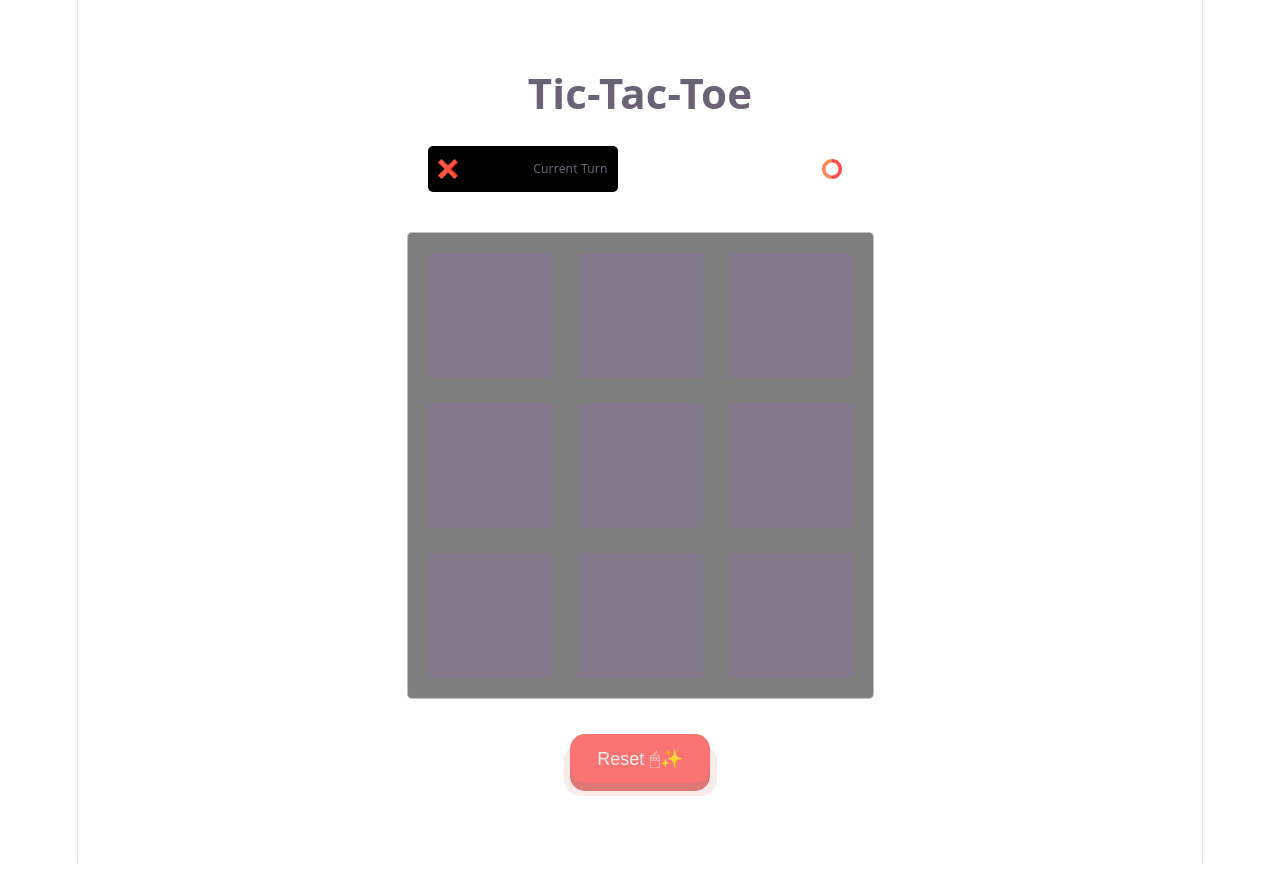
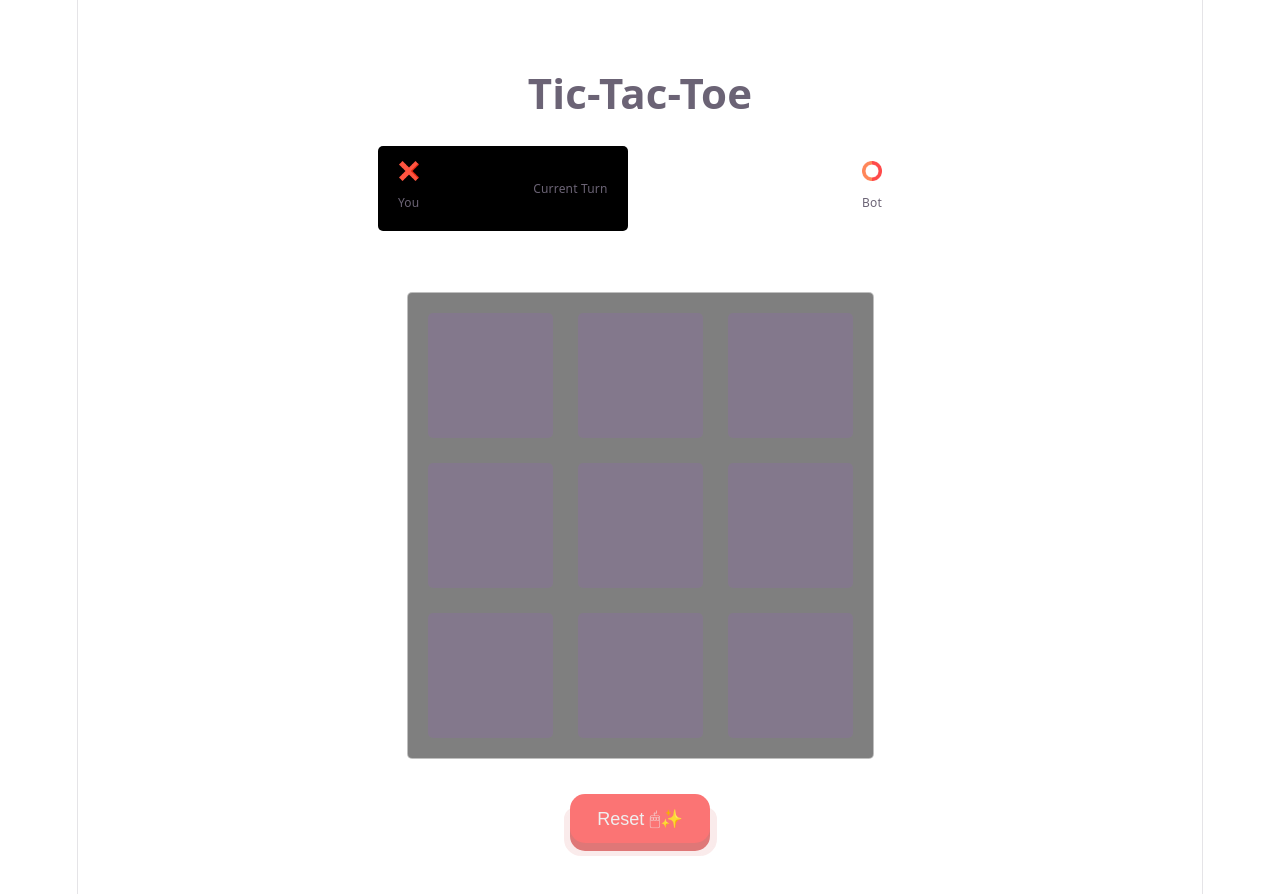
Before and after one commit to swagat-npc/tic-tac-toe, a React app: page / in a window 1280 px wide. Shown: the top 894 px of the page. Before the commit the page ends 863 px from the top, so only its background shows below. Built offline with nearby package versions, Linux system fonts and the light colour scheme; the HTML template or start-up script is replaced by a standard one.

Commit message:
style: display result at the end of game

```diff
--- a/src/App.tsx
+++ b/src/App.tsx
@@ -1,7 +1,7 @@
 import { useEffect, useState } from 'react'
 import './App.css'
 import CellBtn from './components/CellBtn'
-import { CellState } from './types/CellState';
+import { CellState, GameState } from './types/State';
 import ActionBtn from './components/ActionBtn';
 import MainHeader from './components/MainHeader';
 
@@ -53,10 +53,16 @@ const App = () => {
     return (turn % 2 == 0 ? CellState.O : CellState.X);
   }
 
+  const gameState = (): GameState => {
+    if (!gameEnd) return GameState.Ongoing;
+
+    return GameState.Win;
+  }
+
   return (
     <div className="main-container">
       <section id="header">
-        <MainHeader currentTurn={currentTurn()}></MainHeader>
+        <MainHeader currentTurn={currentTurn()} gameState={gameState()}></MainHeader>
       </section>
       <section id="grid">
         <div className="cell-btn-container">
--- a/src/components/CellBtn.tsx
+++ b/src/components/CellBtn.tsx
@@ -1,5 +1,5 @@
 import "./CellBtn.css"
-import { CellState } from "../types/CellState"
+import { CellState } from "../types/State"
 import SymbolX from "../assets/X.png"
 import SymbolO from "../assets/O.png"
 
--- a/src/components/MainHeader.css
+++ b/src/components/MainHeader.css
@@ -13,12 +13,12 @@
     .turn-container {
         display: flex;
         justify-content: space-between;
-        padding: 0 250px;
-        margin: 40px 0;
+        padding: 0 200px;
+        margin-top: 40px;
     }
 
     .player-turn {
-        padding: 10px;
+        padding: 15px 20px;
         width: 40%;
         border-radius: 5px;
         display: flex;
@@ -47,4 +47,17 @@
             opacity: 0;
         }
     }
+
+    .outcome {
+        opacity: 0;
+        font-size: large;
+        margin: 20px 0 15px 0;
+        text-shadow: 2px 2px 5px #000000;
+        font-weight: bolder;
+        text-transform: uppercase;
+
+        &.ended {
+            opacity: 1;
+        }
+    }
 }
--- a/src/components/MainHeader.tsx
+++ b/src/components/MainHeader.tsx
@@ -1,25 +1,35 @@
 import SymbolX from "../assets/X.png";
 import SymbolO from "../assets/O.png";
-import { CellState } from "../types/CellState";
+import { CellState, GameState } from "../types/State";
 import "./MainHeader.css";
 
 type MainHeaderProps = {
-  currentTurn: CellState;
+  currentTurn: CellState,
+  gameState: GameState
 };
 
-const MainHeader = ({ currentTurn }: MainHeaderProps) => {
+const MainHeader = ({ currentTurn, gameState }: MainHeaderProps) => {
   return (
     <div className="main-header-container">
       <div className="title">Tic-Tac-Toe</div>
       <div className="turn-container">
         <div className={`player-turn${currentTurn == CellState.X ? " current-turn" : ""}`}>
-          <img src={SymbolX} alt="X" />
+          <div>
+            <img src={SymbolX} alt="X" />
+            <div>You</div>
+          </div>
           <span className="current-indicator">Current Turn</span>
         </div>
         <div className={`player-turn${currentTurn == CellState.O ? " current-turn" : ""}`}>
           <span className="current-indicator">Current Turn</span>
-          <img src={SymbolO} alt="O" />
+          <div>
+            <img src={SymbolO} alt="O" />
+            <div>Bot</div>
+          </div>
         </div>
+      </div>
+      <div className={`outcome ${gameState != GameState.Ongoing ? "ended" : ""}`}>
+        { gameState }
       </div>
     </div>
   );
--- a/src/types/CellState.ts
+++ /dev/null
@@ -1,2 +0,0 @@
-export const CellState = { X: "X", O: "O", T: "" } as const;
-export type CellState = typeof CellState[keyof typeof CellState];
--- /dev/null
+++ b/src/types/State.ts
@@ -0,0 +1,5 @@
+export const CellState = { X: "X", O: "O", T: "" } as const;
+export type CellState = typeof CellState[keyof typeof CellState];
+
+export const GameState = { Win: "You Win", Lose: "You Lose", Tie: "Draw", Ongoing: "Ongoing" } as const;
+export type GameState = typeof GameState[keyof typeof GameState];
```
